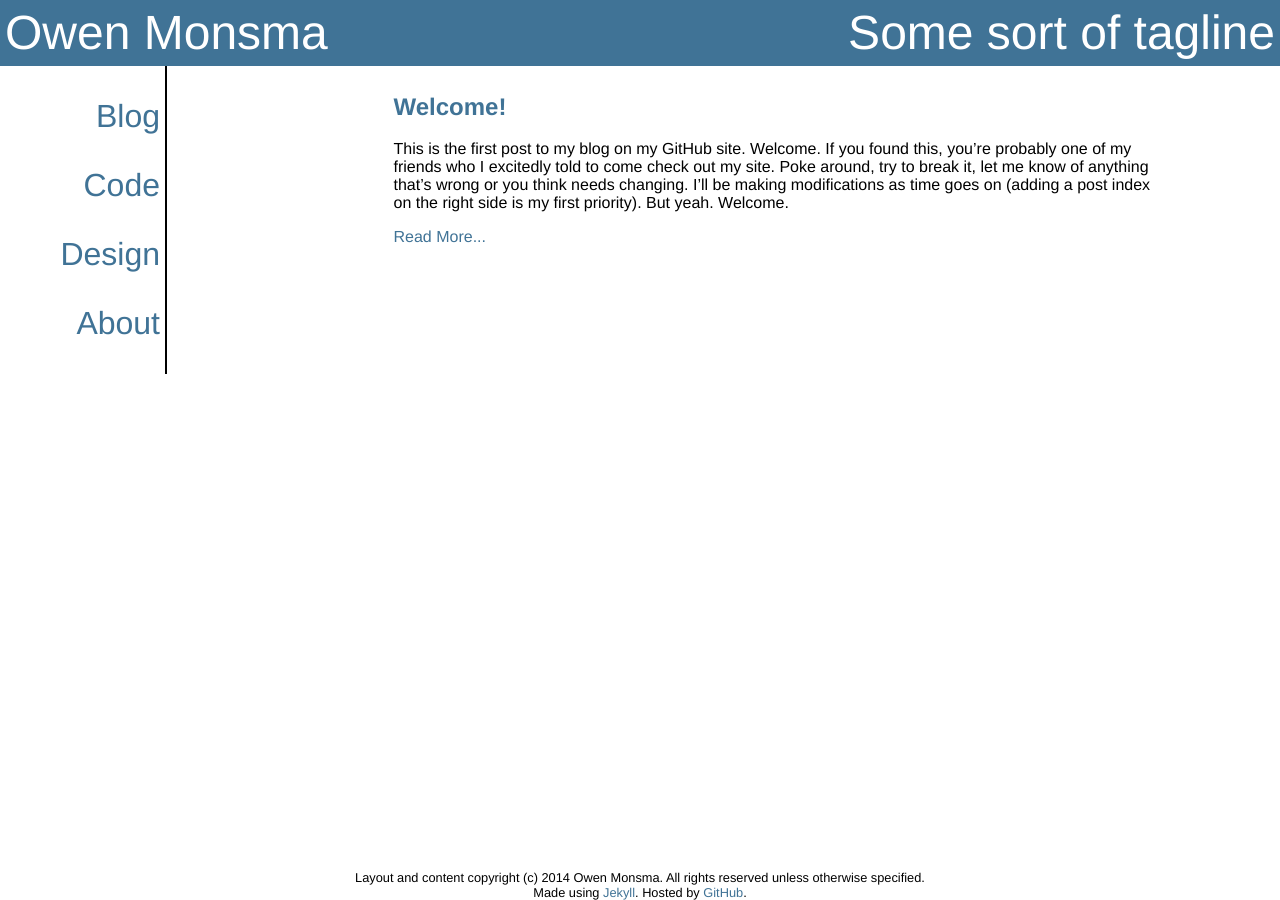
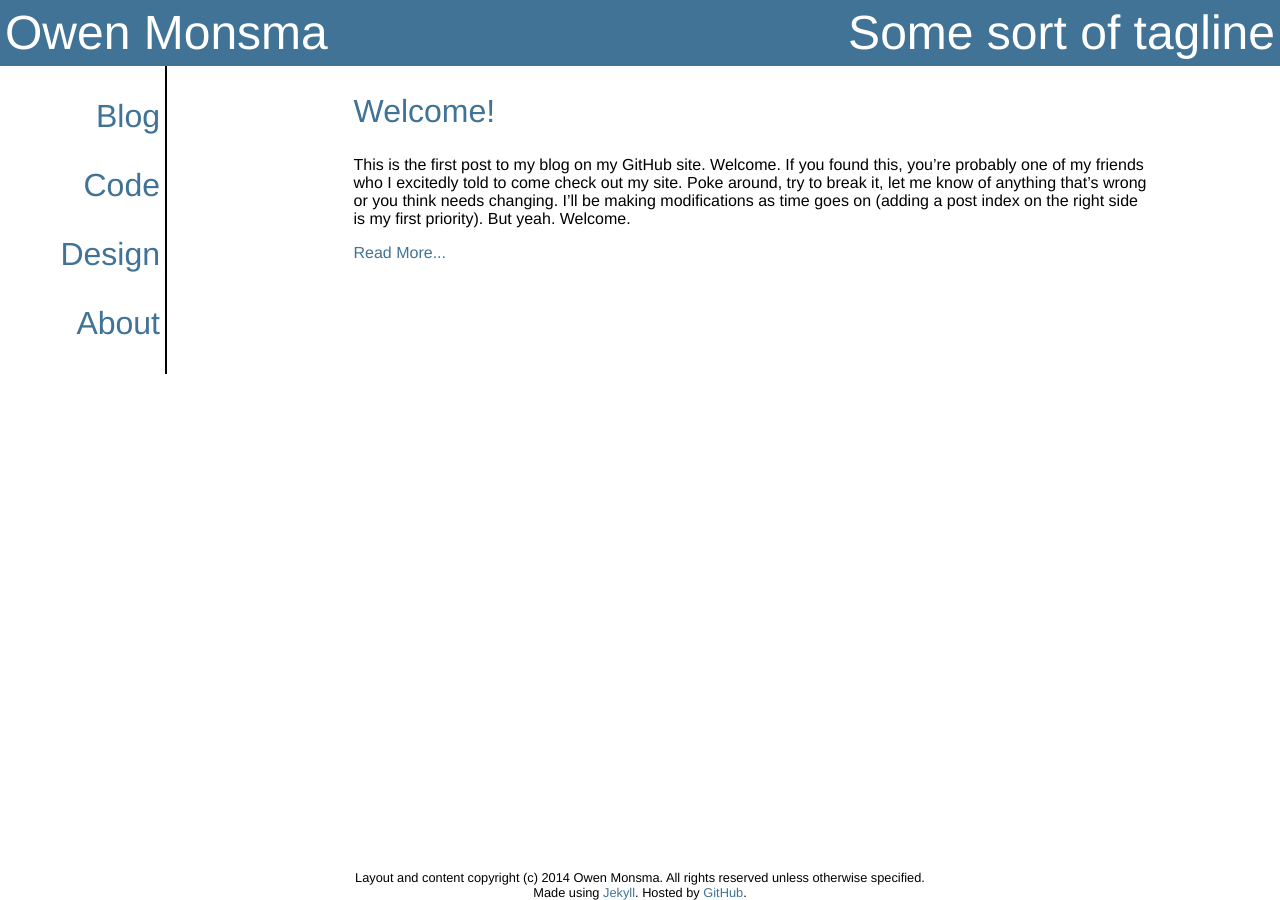
Before and after one commit to darkfire613/darkfire613.github.io, a Jekyll site: the page built from index.html, in a window 1280 px wide. Built offline with Jekyll 4.4.1, drawn with Linux system fonts in a browser that asks for light colours.

Commit message:
updated CSS

```diff
--- a/_layouts/blog.html
+++ b/_layouts/blog.html
@@ -5,7 +5,7 @@ layout: page
   {% for post in site.posts limit:6 %}
   <li>
     <a href = "{{ post.url }}">
-      <h2> {{post.title}} </h2>
+      <h2 class="title"> {{post.title}} </h2>
     </a>
     <div>
       {{ post.excerpt}}
--- a/_layouts/post.html
+++ b/_layouts/post.html
@@ -6,6 +6,6 @@ layout: home
   <h2 class="title">{{ page.title }}</h2>
 
   <div class="postbody">
-    {{ content }}
+    <p>{{ content }}</p>
   </div>
 <article>
--- a/css/main.css
+++ b/css/main.css
@@ -75,10 +75,20 @@ nav a:link, nav a:visited{
 }
 
 .entries{
+  padding:0;
+  margin:0;
 
 }
+
+.entries ul{
+  padding: 0;
+  margin: 0;
+}
+
 .entries li{
   list-style-type: none;
+  padding: 0;
+  margin: 0;
 }
 
 .entries a{
```
Also changed, not shown: _posts/2014-09-15-welcome.md (+2 -0 lines).
